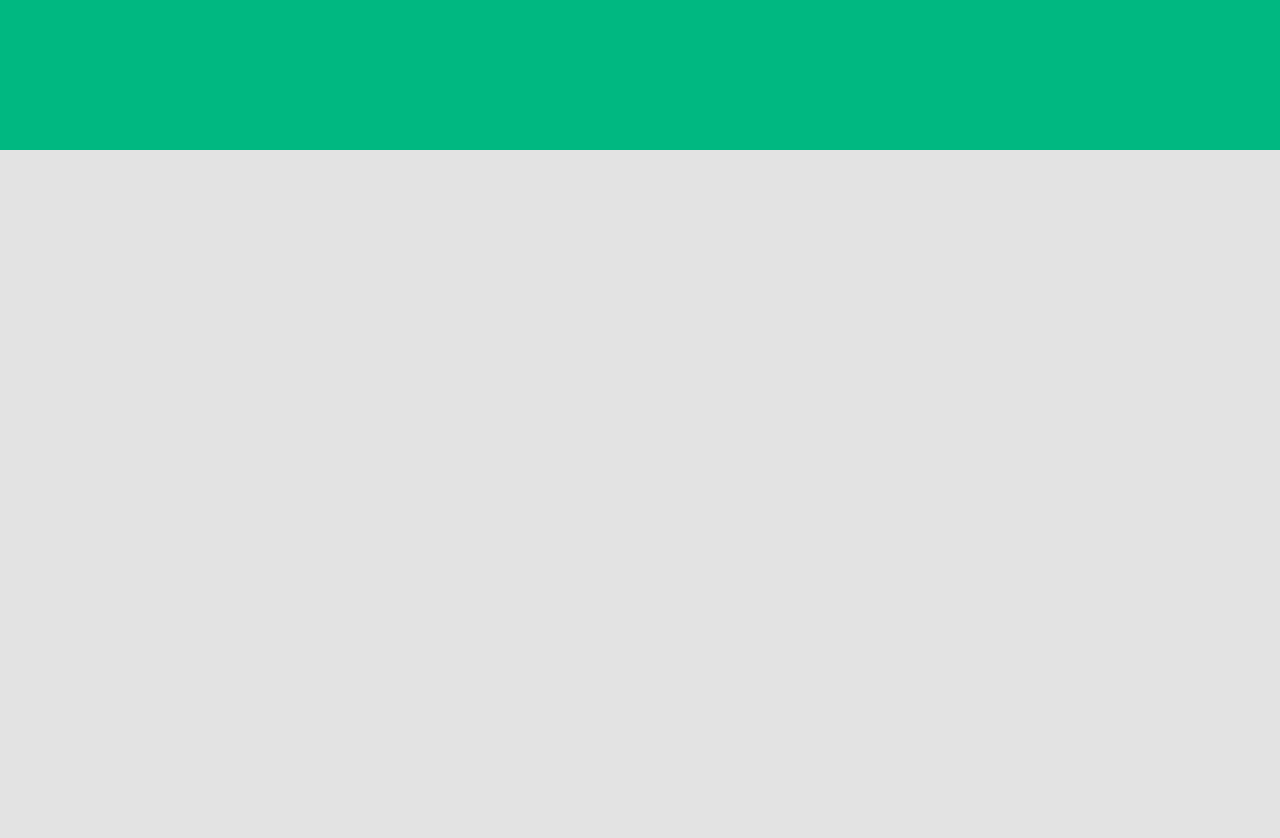
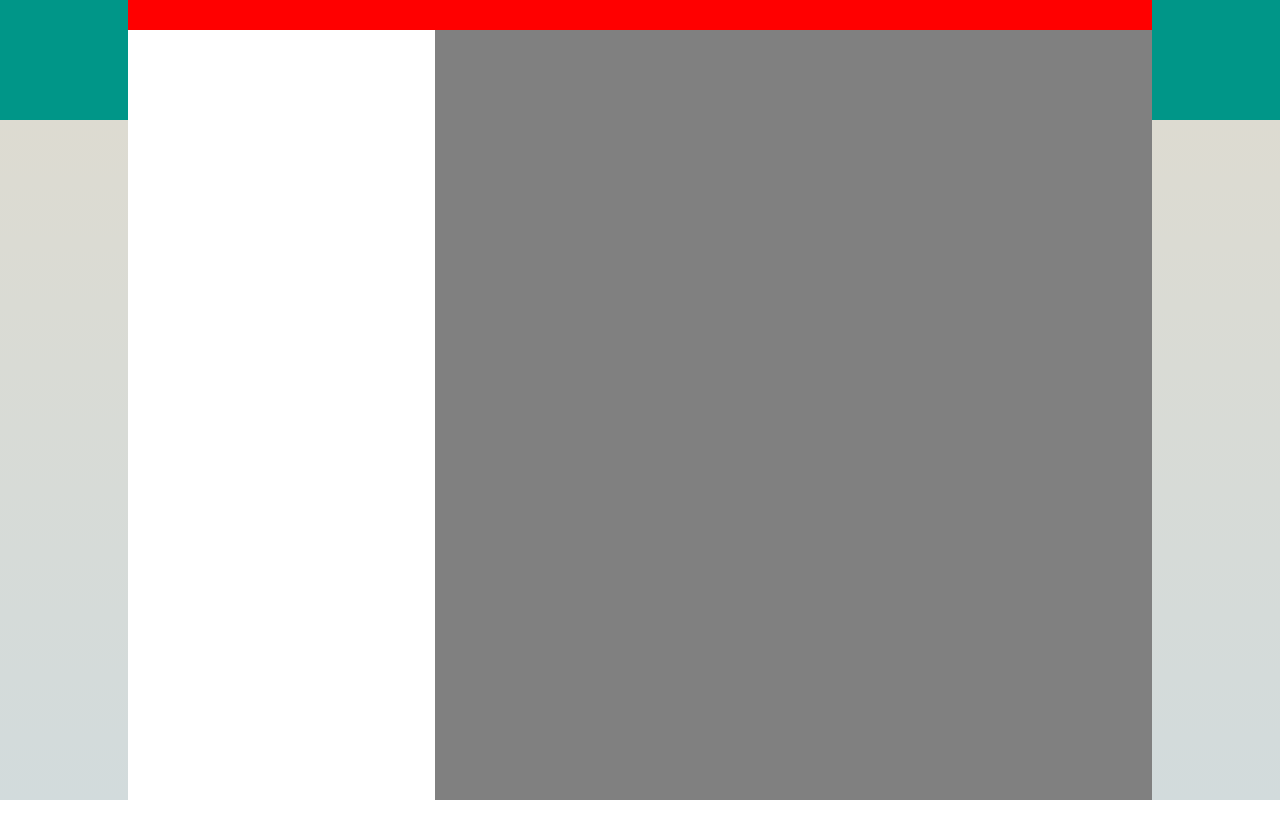
Before and after one commit to sartori-marco/js-html-css-boolzap, a plain HTML site: page index.html in a window 1280 px wide. After the commit the page ends 800 px from the top, so only its background shows below. Drawn offline with nearby package versions, Linux system fonts and the light colour scheme.

Commit message:
sistemazione sfondo. inizio box

```diff
--- a/css/style.css
+++ b/css/style.css
@@ -4,20 +4,32 @@
   box-sizing: border-box;
 }
 
+body{
+  width: 100%;
+  height: 100vh;
+  background-image: linear-gradient(to bottom, #009688 0px, #009688 15vh, #dddbd1 15vh, #d2dbdc 100%);
+}
 
 
 /* / REGOLE GENERALI */
-
-.body-top{
-  height: 150px;
-  width: 100%;
-  background-color: rgb(0, 184, 129);
+.container{
+  width: 80%;
+  height: 100vh;
+  display: flex;
+  margin: auto;
+  background-color: red;
 }
 
-.body-bottom{
-  height: 800px;
-  width: 100%;
-  background-color: rgba(0, 0, 0, 0.11);
+.box-left{
+  width: 30%;
+  margin-top: 30px;
+  background-color: white;
+}
+
+.box-right{
+  width: 70%;
+  margin-top: 30px;
+  background-color: grey;
 }
 
 
--- a/index.html
+++ b/index.html
@@ -17,12 +17,22 @@
   <title>Document</title>
 </head>
 <body>
-  <!-- BODY TOP  -->
-  <div class="body-top"></div>
-  <!-- / BODY TOP  -->
-  <!-- BODY BOTTOM -->
-  <div class="body-bottom"></div>
-  <!-- / BODY BOTTOM -->
+  <!-- CONTAINER -->
+  <div class="container">
+    <!-- LEFT -->
+    <div class="box-left">
+
+    </div>
+    <!-- / LEFT -->
+    <!-- RIGHT -->
+    <div class="box-right">
+
+    </div>
+    <!-- /RIGHT -->
+
+
+  <!-- /CONTAINER -->
+  </div>
 
 
 
```
